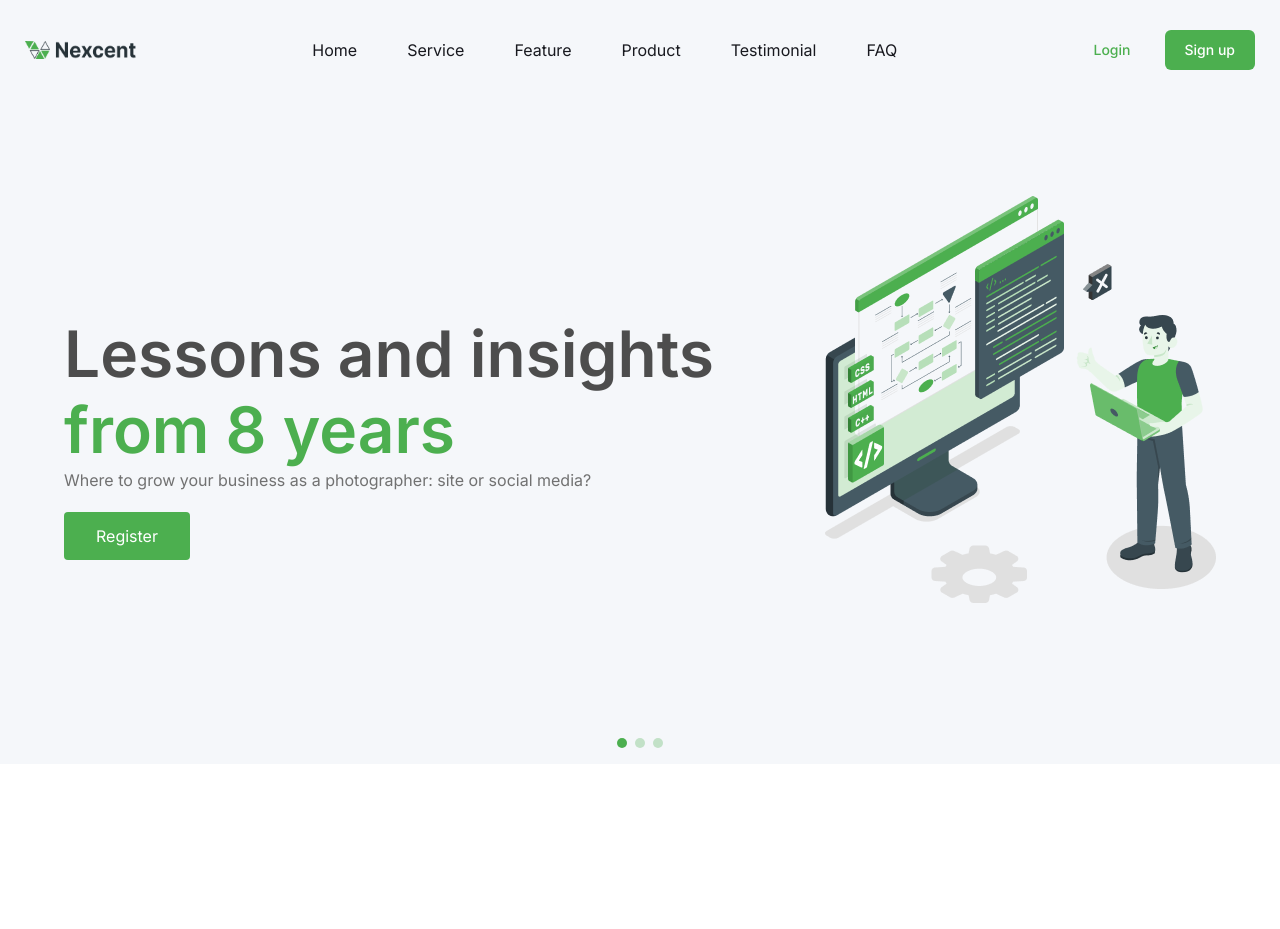
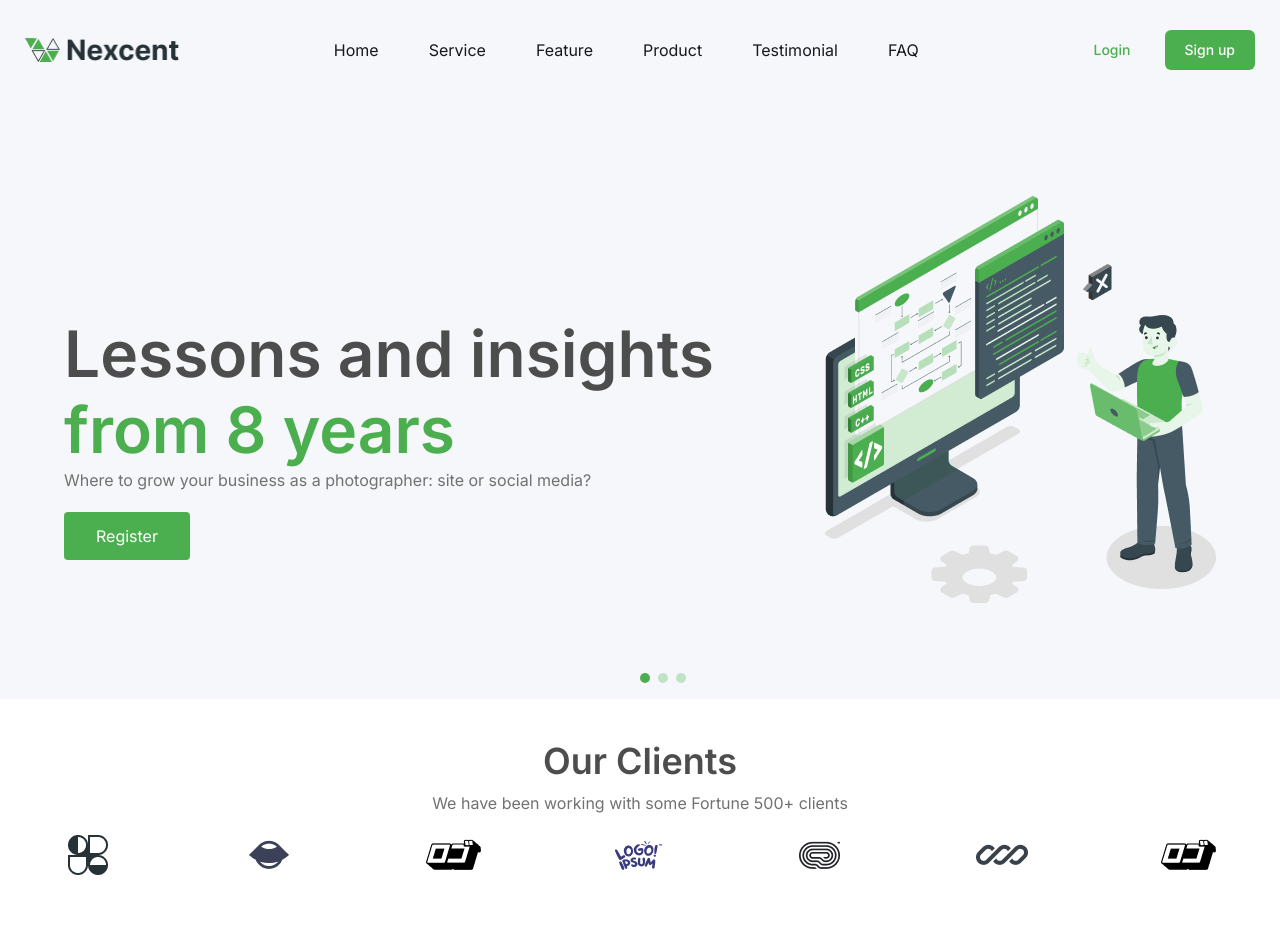
Before and after one commit to Tasin-Hossain/CreativeIt_Figma_ProjectOne, a plain HTML site: page index.html in a window 1280 px wide. Before the commit the page ends 800 px from the top, so only its background shows below. Drawn offline with Linux system fonts and the light colour scheme.

Commit message:
Add Clients Section & some problem fixed

```diff
--- a/index.html
+++ b/index.html
@@ -28,7 +28,7 @@
       <div class="container">
         <div class="flex align_items_center jsutify_content_space_between">
           <div class="navLogo">
-            <img src="./assets/logo/Logo.png" alt="Logo" width="111px" />
+            <img src="./assets/logo/Logo.png" alt="Logo" width="154px" />
           </div>
           <menu class="navMenu">
             <ul class="flex align_items_center">
@@ -54,7 +54,7 @@
       <div class="container flex align_items_center">
         <div class="heroSectionContent flex">
           <h1>Lessons and insights <span>from 8 years</span></h1>
-          <p>
+          <p class="paragraph">
             Where to grow your business as a photographer: site or social media?
           </p>
           <div>
@@ -70,7 +70,7 @@
           />
         </div>
       </div>
-      <div class="loader flex align_items_center">
+      <div class="loader flex ">
         <div></div>
         <div></div>
         <div></div>
@@ -78,7 +78,25 @@
     </section>
     <!-- Hero Section End -->
 
-
+    <!-- Clients Section Start -->
+     <section id="ourClients">
+      <div class="container">
+        <div class="clientsContents">
+          <h1 class=" title">Our Clients</h1>
+          <p class="paragraph">We have been working with some Fortune 500+ clients</p>
+          <div class="flex align_items_center jsutify_content_space_between">
+            <img src="./assets/Clients Image/Logo1.png">
+            <img src="./assets/Clients Image/Logo2.png">
+            <img src="./assets/Clients Image/Logo3.png">
+            <img src="./assets/Clients Image/Logo4.png">
+            <img src="./assets/Clients Image/Logo5.png">
+            <img src="./assets/Clients Image/Logo6.png">
+            <img src="./assets/Clients Image/Logo7.png">
+          </div>
+        </div>
+      </div>
+     </section>
+    <!-- Clients Section Start -->
 
   </body>
 </html>
--- a/style/style.css
+++ b/style/style.css
@@ -90,6 +90,17 @@ select {
   color: var(--white-color);
   background-color: var(--brand-color);
 }
+.title{
+  font-size: 36px;
+  color: var(--title-color);
+  line-height: 44px;
+  font-weight: 600;
+}
+.paragraph{
+  color: var(--p-color);
+  font-size: 16px;
+  line-height: 24px;
+}
 
 /* Header Section Start */
 nav{
@@ -136,8 +147,9 @@ nav{
 /* Hero Setcion Start */
 #heroSection{
   background-color: var(--bg-color);
-  min-height:599px;
+  height: 599px;
   margin-bottom: 40px;
+  position: relative;
 
 }
 #heroSection .container{
@@ -163,9 +175,6 @@ nav{
   color: var(--brand-color);
 }
 .heroSectionContent p{
-  color: var(--p-color);
-  font-size: 16px;
-  line-height: 24px;
   margin-bottom: 32px;
 }
 .heroSectionLogo{
@@ -173,10 +182,11 @@ nav{
 
 }
 .loader {
-  width: 100%;
-  justify-content: center;
+  position: absolute;
+  left: 50%;
+  top: 573px;
+
    gap: 8px;
-   padding-bottom: 16px;
 }
 .loader div{
   width: 10px;
@@ -192,3 +202,21 @@ nav{
   background-color: #c2e1c7;
 }
 /* Hero Setcion End */
+
+/* Clients Section Start */
+#ourClients{
+  min-height: 190px;
+}
+#ourClients .container{
+  max-width: 1152px;
+}
+.clientsContents h1{
+  text-align: center;
+  margin-bottom: 8px;
+}
+.clientsContents p{
+  text-align: center;
+  margin-bottom: 16px;
+}
+
+/* Clients Section End */
```
